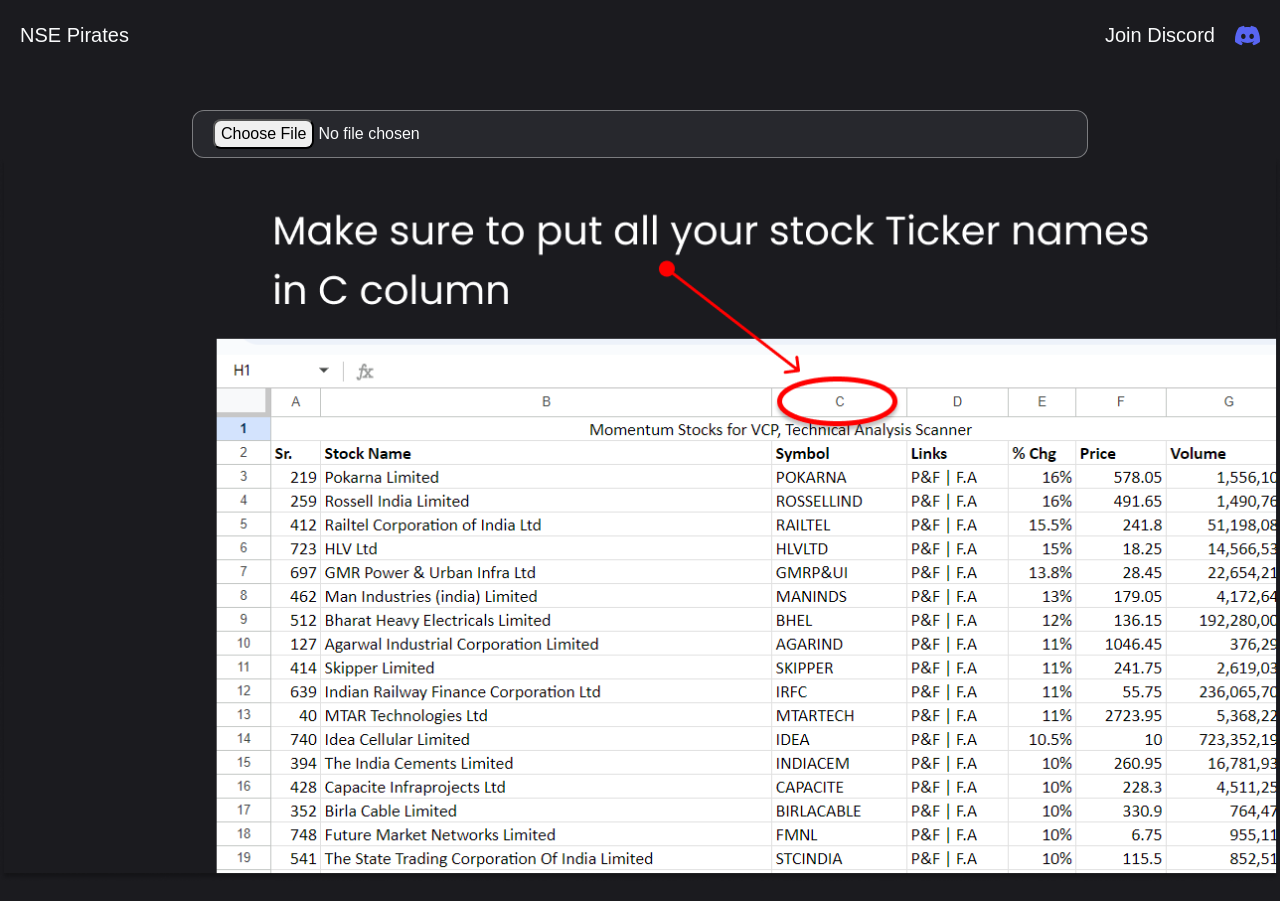
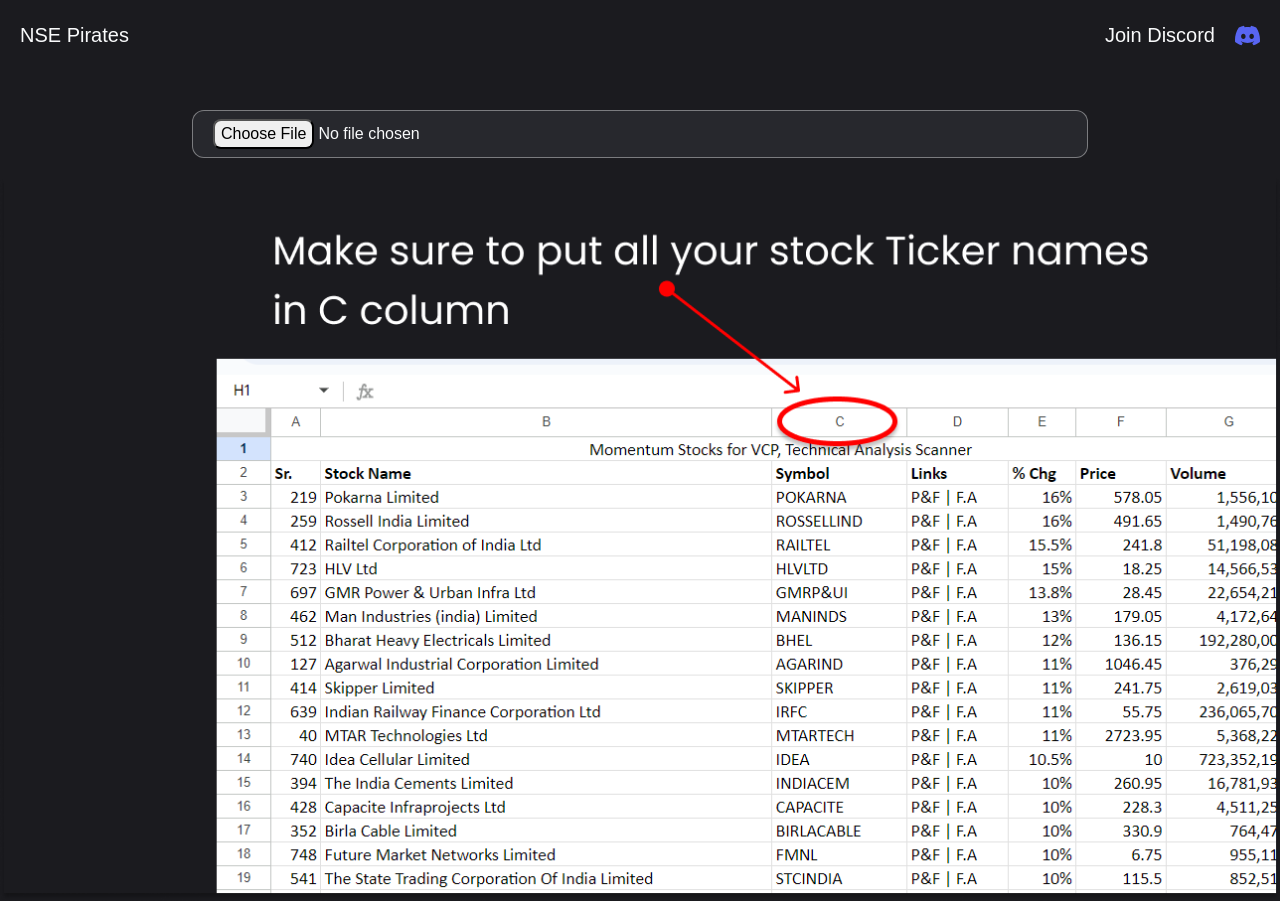
Before and after one commit to shobhitexe/WatchlistSplitter, a Next.js app: page /WatchlistSplitter in a window 1280 px wide. Built offline with nearby package versions, Linux system fonts and the light colour scheme.

Commit message:
Added vercel analytics

```diff
--- a/package.json
+++ b/package.json
@@ -12,6 +12,7 @@
     "@types/node": "20.5.9",
     "@types/react": "18.2.21",
     "@types/react-dom": "18.2.7",
+    "@vercel/analytics": "^1.0.2",
     "autoprefixer": "10.4.15",
     "eslint": "8.48.0",
     "eslint-config-next": "13.4.19",
--- a/src/pages/WatchlistSplitter.tsx
+++ b/src/pages/WatchlistSplitter.tsx
@@ -21,7 +21,7 @@
           width={1280}
           height={720}
           alt="warning"
-          className="w-full"
+          className="w-full mt-5"
         />
       )}
     </main>
--- a/src/pages/_app.tsx
+++ b/src/pages/_app.tsx
@@ -1,11 +1,13 @@
 import Layout from "@/components/Layout";
 import "@/styles/globals.css";
+import { Analytics } from "@vercel/analytics/react";
 import type { AppProps } from "next/app";
 
 export default function App({ Component, pageProps }: AppProps) {
   return (
     <Layout>
       <Component {...pageProps} />
+      <Analytics />
     </Layout>
   );
 }
```
Also changed, not shown: 1 other file (tests, documents, lock files or other folders).
